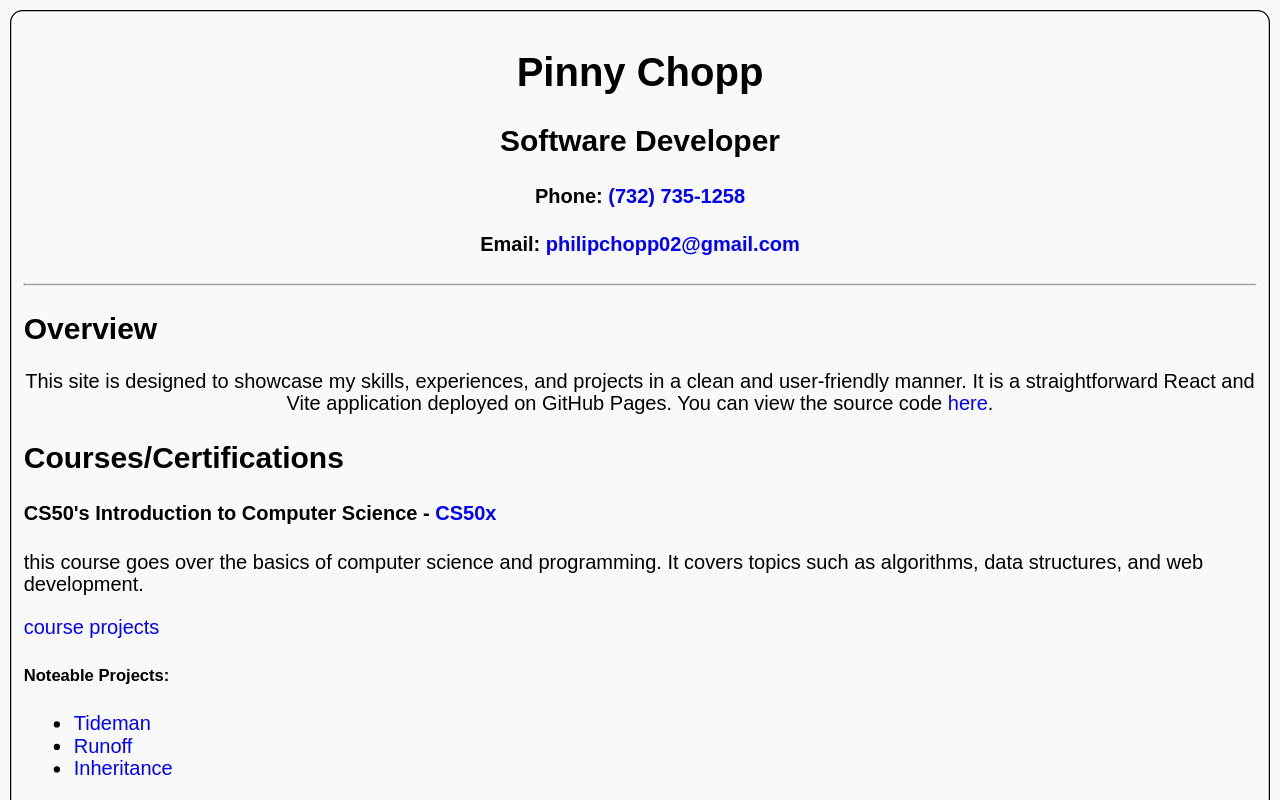
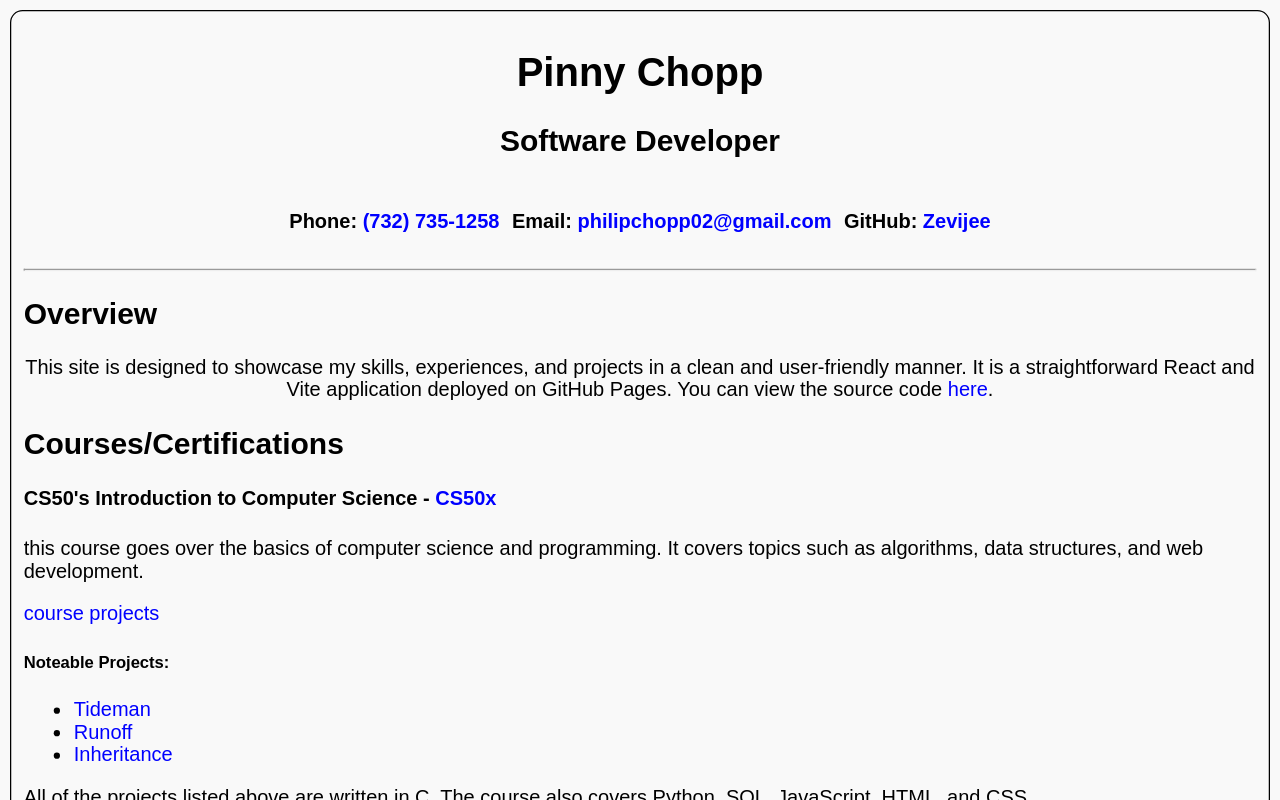
Before and after one commit to Zevijee/job-resume, a React (Vite) app: page / in a window 1280 px wide. Shown: the top 800 px of the page. Built offline with nearby package versions, Linux system fonts and the light colour scheme.

Commit message:
chore: Add contact information to App component

```diff
--- a/src/App.css
+++ b/src/App.css
@@ -44,6 +44,13 @@ select {
     border: 1px solid black;
     border-radius: 10px;
     padding: 10px;
+  }
+
+  #contact {
+    display: flex;
+    justify-content: center;
+    align-items: center;
+    gap: 10px;
   }
 
 #projects {
--- a/src/App.jsx
+++ b/src/App.jsx
@@ -8,8 +8,11 @@ function App() {
     <div id="main-div">
       <h1 style={{ textAlign: 'center' }}>Pinny Chopp</h1>
       <h2 style={{ textAlign: 'center' }}>Software Developer</h2>
-      <h4 style={{ textAlign: 'center' }}>Phone: <a href="tel:+17327351258">(732) 735-1258</a></h4>
-      <h4 style={{ textAlign: 'center' }}>Email: <a href='mailto:philipchopp02@gmail.com'>philipchopp02@gmail.com</a></h4>
+      <div id='contact'>
+        <h4 style={{ textAlign: 'center' }}>Phone: <a href="tel:+17327351258">(732) 735-1258</a></h4>
+        <h4 style={{ textAlign: 'center' }}>Email: <a href='mailto:philipchopp02@gmail.com'>philipchopp02@gmail.com</a></h4>
+        <h4 style={{ textAlign: 'center' }}>GitHub: <a target='_blank' href='https://github.com/Zevijee'>Zevijee</a></h4>
+      </div>
       <hr />
       <h2>Overview</h2>
       <p style={{ textAlign: 'center' }}>
```
